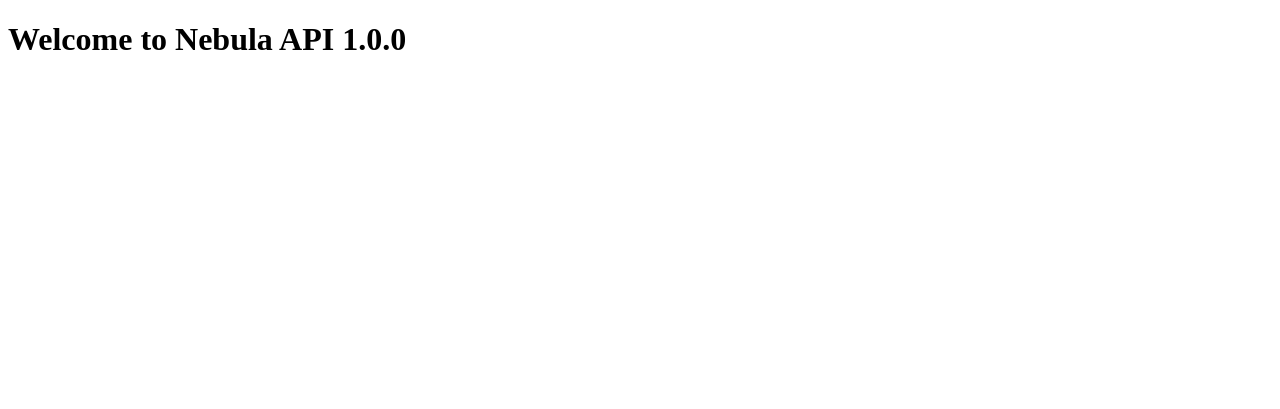
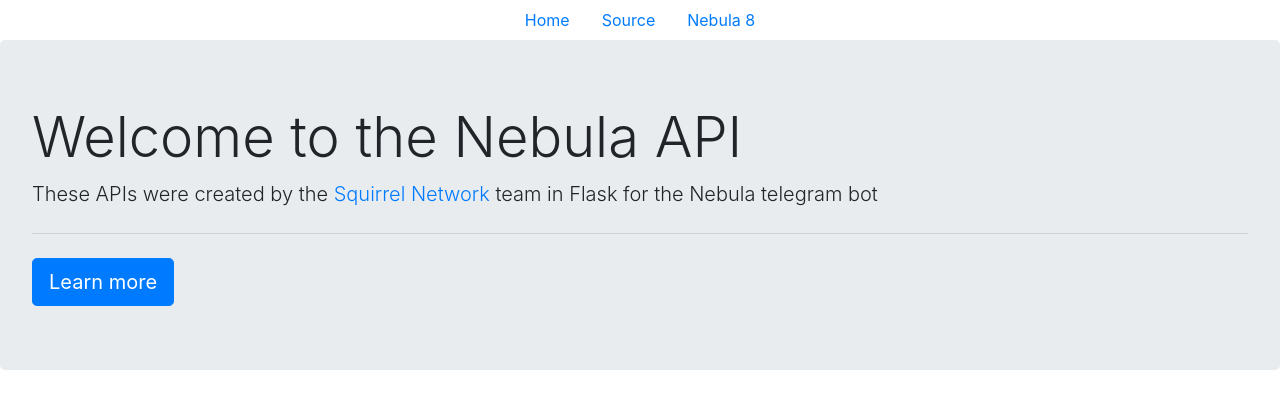
Before and after one commit to Squirrel-Network/api_nebula, a Flask app: page / in a window 1280 px wide. Shown: the top 409 px of the page. Run offline with Flask 2, Linux system fonts and the light colour scheme.

Commit message:
update template

```diff
--- a/templates/home.html
+++ b/templates/home.html
@@ -1,10 +1,32 @@
-<!DOCTYPE html>
-<html lang="en" dir="ltr">
+<!doctype html>
+<html lang="en">
   <head>
     <meta charset="utf-8">
-    <title>Nebula API</title>
+    <meta name="viewport" content="width=device-width, initial-scale=1, shrink-to-fit=no">
+    <link rel="stylesheet" href="https://cdn.jsdelivr.net/npm/bootstrap@4.5.3/dist/css/bootstrap.min.css" integrity="sha384-TX8t27EcRE3e/ihU7zmQxVncDAy5uIKz4rEkgIXeMed4M0jlfIDPvg6uqKI2xXr2" crossorigin="anonymous">
+    <title>Nebula API 1.0.0</title>
   </head>
   <body>
-    <h1>Welcome to Nebula API 1.0.0</h1>
+    <ul class="nav justify-content-center">
+      <li class="nav-item">
+        <a class="nav-link" href="https://nebula.hersel.it">Home</a>
+      </li>
+      <li class="nav-item">
+        <a class="nav-link" href="https://github.com/Squirrel-Network/api_nebula">Source</a>
+      </li>
+      <li class="nav-item">
+        <a class="nav-link" href="https://github.com/Squirrel-Network/nebula8">Nebula 8</a>
+      </li>
+    </ul>
+    <div class="jumbotron">
+      <h1 class="display-4">Welcome to the Nebula API</h1>
+      <p class="lead">These APIs were created by the <a href="https://t.me/squirrelnetwork">Squirrel Network</a> team in Flask for the Nebula telegram bot</p>
+      <hr class="my-4">
+      <a class="btn btn-primary btn-lg" href="https://github.com/Squirrel-Network/api_nebula" role="button">Learn more</a>
+    </div>
+
+    <script src="https://code.jquery.com/jquery-3.5.1.slim.min.js" integrity="sha384-DfXdz2htPH0lsSSs5nCTpuj/zy4C+OGpamoFVy38MVBnE+IbbVYUew+OrCXaRkfj" crossorigin="anonymous"></script>
+    <script src="https://cdn.jsdelivr.net/npm/bootstrap@4.5.3/dist/js/bootstrap.bundle.min.js" integrity="sha384-ho+j7jyWK8fNQe+A12Hb8AhRq26LrZ/JpcUGGOn+Y7RsweNrtN/tE3MoK7ZeZDyx" crossorigin="anonymous"></script>
+
   </body>
 </html>
```
